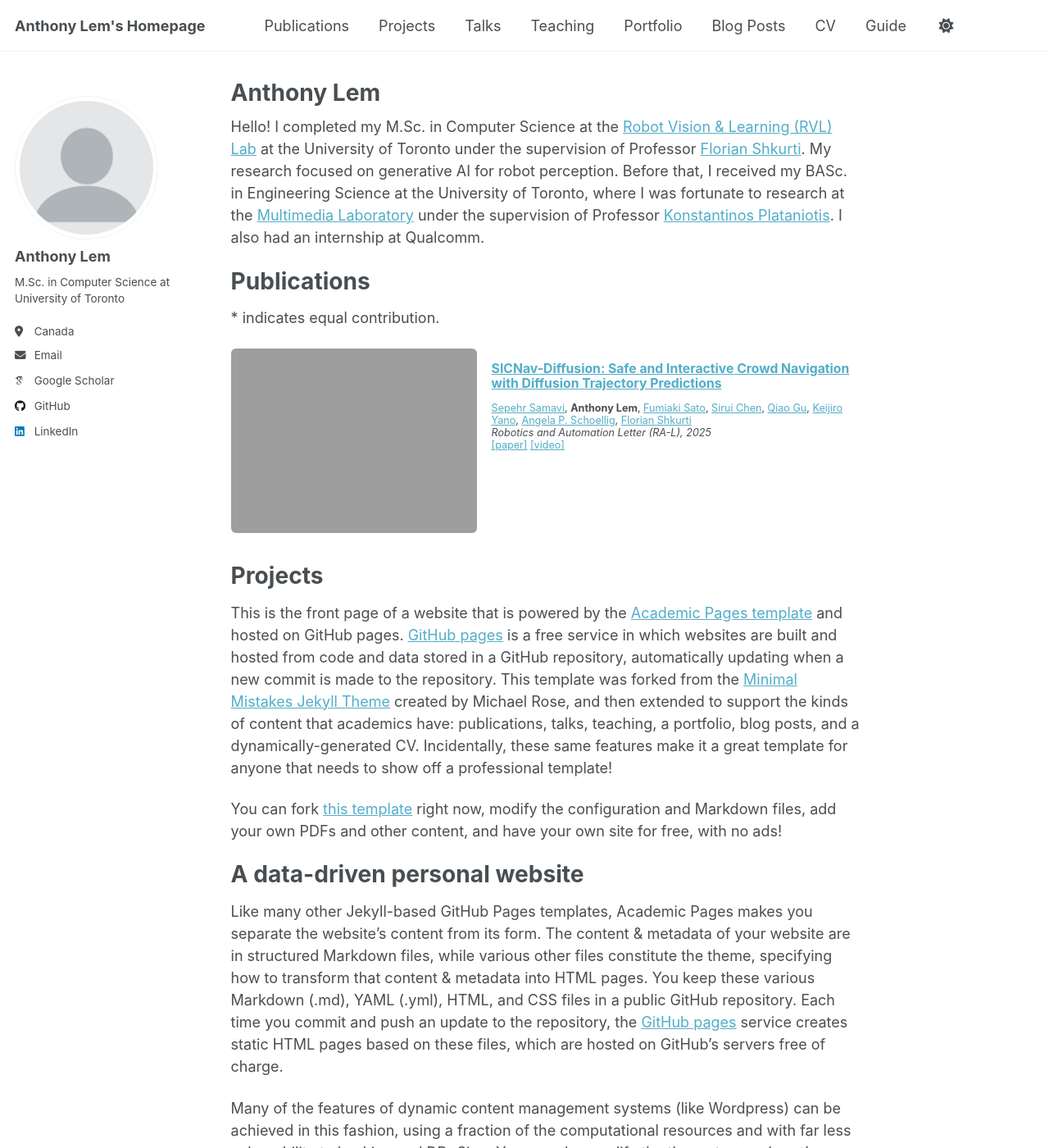
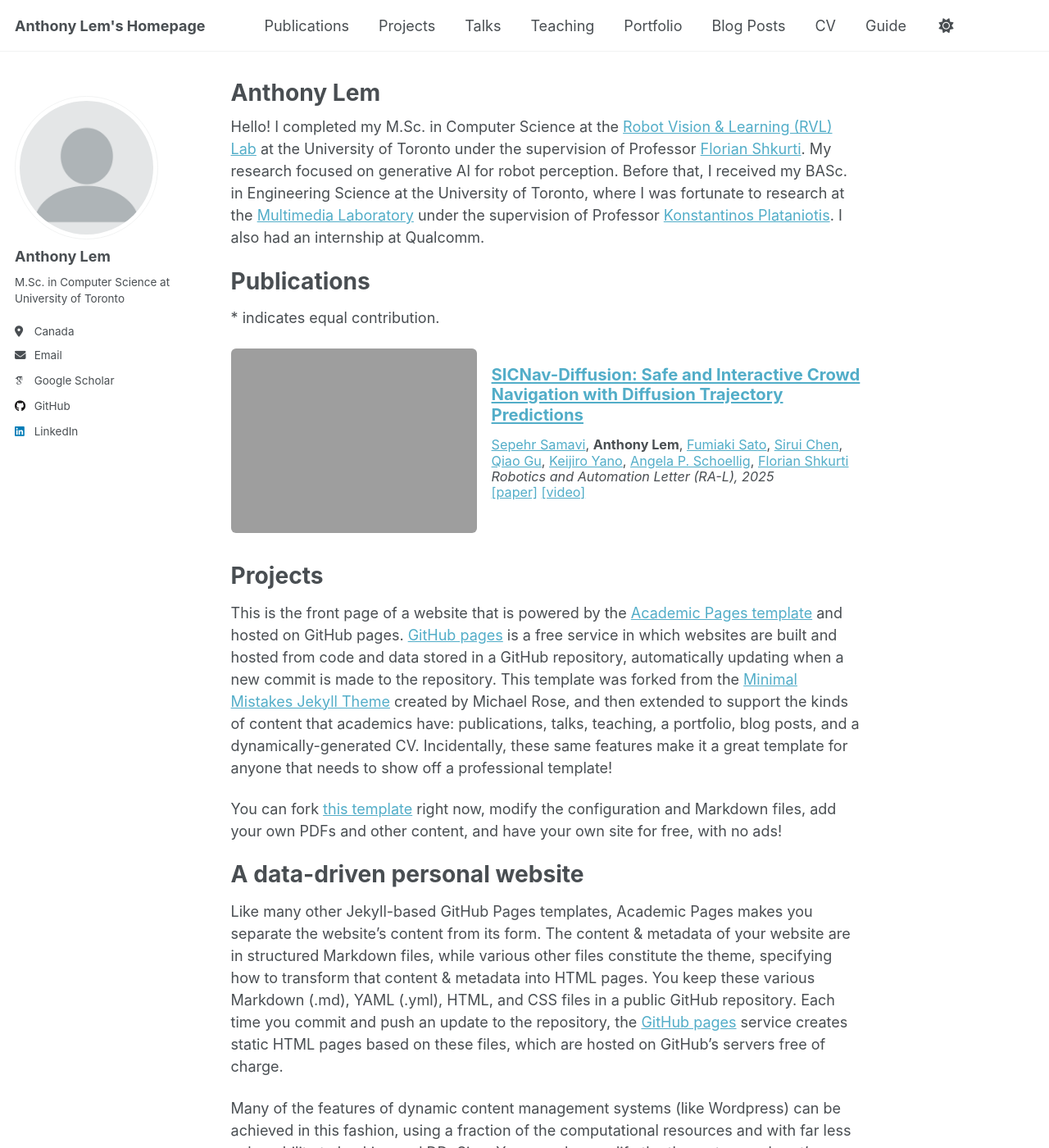
Before and after one commit to Anthonyjlem/Anthonyjlem.github.io, a Jekyll site: the page built from _pages/about.md, in a window 1280 px wide and 1400 px high. Shown: the whole window at 82% size. Built offline with Jekyll 4.4.1, drawn with Linux system fonts in a browser that asks for light colours; some web fonts are replaced; a script that is not in the unit is left out.

Commit message:
Increase publication entry text to 0.9rem

```diff
--- a/assets/css/main.scss
+++ b/assets/css/main.scss
@@ -74,7 +74,7 @@ html {
   align-items: flex-start; /* align image with top of text */
   gap: 1rem;               /* space between image and text */
   margin-bottom: 2rem;     /* space between publication entries */
-  font-size: 0.7rem;
+  font-size: 0.9rem;
   line-height: 1.2;
 }
 
```
